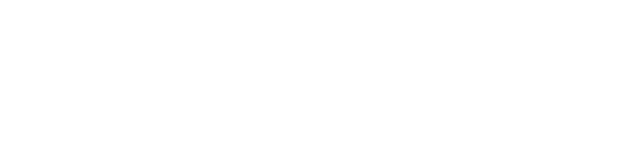
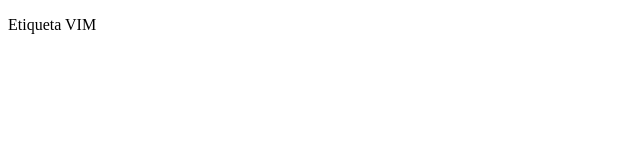
Before and after one commit to mcastorena0316/claseGitHub, a plain HTML site: page index.html in a window 1280 px wide. Shown: the whole page, without its empty margins (0-640 px from the left). Drawn offline with Linux system fonts and the light colour scheme.

Commit message:
se agrego un parrafo

```diff
--- a/index.html
+++ b/index.html
@@ -8,5 +8,7 @@
 </head>
 <body>
 
+    <p>Etiqueta VIM</p>
+
 </body>
 </html>
```
